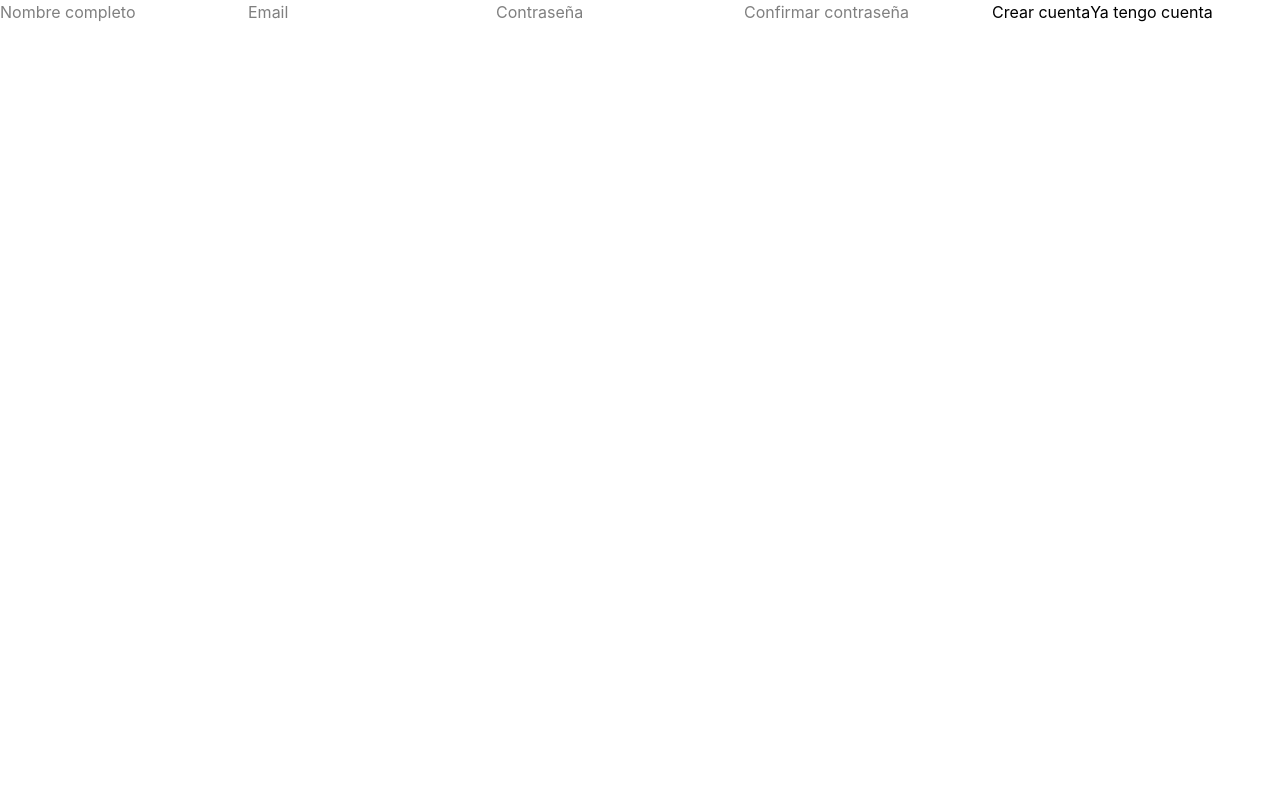
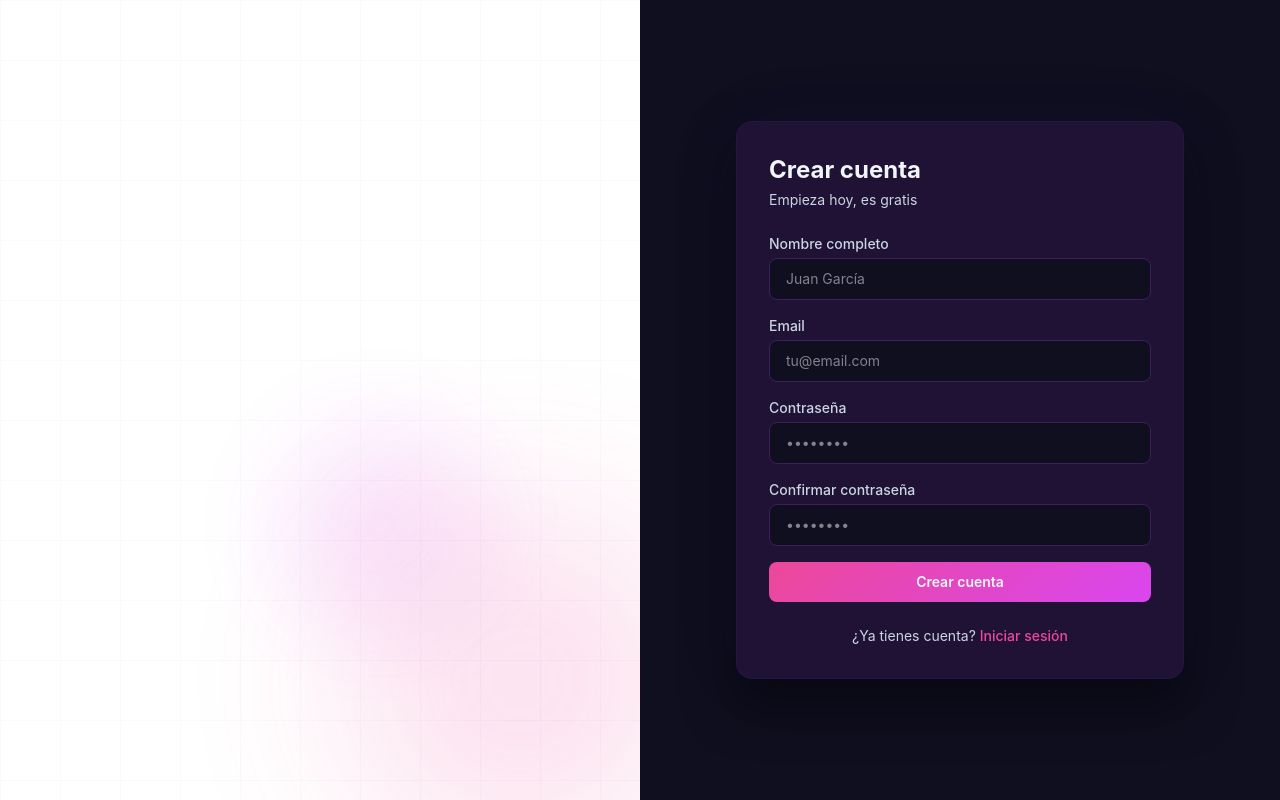
Before and after one commit to GunnedPosho/login-system, a React (Vite) app in the folder frontend/: page /register in a window 1280 px wide. Built offline with nearby package versions, Linux system fonts and the light colour scheme.

Commit message:
feat(frontend): add auth pages UI with Tailwind and shared components

```diff
--- a/frontend/src/features/auth/ForgotPasswordPage.tsx
+++ b/frontend/src/features/auth/ForgotPasswordPage.tsx
@@ -2,6 +2,8 @@ import { useForm } from 'react-hook-form'
 import { z } from 'zod'
 import { zodResolver } from '@hookform/resolvers/zod'
 import { Link } from 'react-router-dom'
+import AuthLayout from '../../shared/components/AuthLayout'
+import Input from '../../shared/components/Input'
 
 const schema = z.object({
   email: z.string().email('Email inválido'),
@@ -19,14 +21,48 @@ function ForgotPasswordPage() {
   }
 
   return (
-    <form onSubmit={handleSubmit(onSubmit)}>
-      <input {...register('email')} placeholder="Email" />
-      {errors.email && <p>{errors.email.message}</p>}
+    <AuthLayout>
+      <div className="flex flex-col gap-6">
+        {/* Header */}
+        <div className="flex flex-col gap-1">
+          <h1 className="text-2xl font-bold text-text">
+            Recuperar contraseña
+          </h1>
+          <p className="text-sm text-text-soft">
+            Te enviaremos instrucciones a tu email
+          </p>
+        </div>
 
-      <button type="submit">Enviar instrucciones</button>
+        {/* Formulario */}
+        <form onSubmit={handleSubmit(onSubmit)} className="flex flex-col gap-4">
+          <Input
+            label="Email"
+            type="email"
+            placeholder="tu@email.com"
+            error={errors.email}
+            {...register('email')}
+          />
 
-      <Link to="/login">Volver al login</Link>
-    </form>
+          <button
+            type="submit"
+            className="w-full py-2.5 rounded-lg font-semibold text-sm transition-all duration-200 cursor-pointer text-text hover:opacity-85"
+            style={{ background: 'linear-gradient(135deg, var(--color-primary), var(--color-primary-end))' }}
+          >
+            Enviar instrucciones
+          </button>
+        </form>
+
+        {/* Footer */}
+        <p className="text-sm text-center text-text-soft">
+          <Link
+            to="/login"
+            className="font-medium transition-colors text-primary hover:text-primary-end hover:underline"
+          >
+            Volver al login
+          </Link>
+        </p>
+      </div>
+    </AuthLayout>
   )
 }
 
--- a/frontend/src/features/auth/LoginPage.tsx
+++ b/frontend/src/features/auth/LoginPage.tsx
@@ -2,6 +2,8 @@ import { useForm } from 'react-hook-form'
 import { z } from 'zod'
 import { zodResolver } from '@hookform/resolvers/zod'
 import { Link } from 'react-router-dom'
+import AuthLayout from '../../shared/components/AuthLayout'
+import Input from '../../shared/components/Input'
 
 const schema = z.object({
   email: z.string().email('Email inválido'),
@@ -20,18 +22,65 @@ function LoginPage() {
   }
 
   return (
-    <form onSubmit={handleSubmit(onSubmit)}>
-      <input {...register('email')} placeholder="Email" />
-      {errors.email && <p>{errors.email.message}</p>}
+    <AuthLayout>
+      <div className="flex flex-col gap-6">
+        {/* Header */}
+        <div className="flex flex-col gap-1">
+          <h1 className="text-2xl font-bold text-text">
+            Iniciar sesión
+          </h1>
+          <p className="text-sm text-text-soft">
+            Bienvenido de nuevo
+          </p>
+        </div>
 
-      <input {...register('password')} type="password" placeholder="Contraseña" />
-      {errors.password && <p>{errors.password.message}</p>}
+        {/* Formulario */}
+        <form onSubmit={handleSubmit(onSubmit)} className="flex flex-col gap-4">
+          <Input
+            label="Email"
+            type="email"
+            placeholder="tu@email.com"
+            error={errors.email}
+            {...register('email')}
+          />
+          <Input
+            label="Contraseña"
+            type="password"
+            placeholder="••••••••"
+            error={errors.password}
+            {...register('password')}
+          />
 
-      <button type="submit">Iniciar sesión</button>
+          <div className="flex justify-end">
+            <Link
+              to="/forgot-password"
+              className="text-sm transition-colors text-primary hover:text-primary-end hover:underline"
+            >
+              ¿Olvidaste tu contraseña?
+            </Link>
+          </div>
 
-      <Link to="/register">Crear cuenta</Link>
-      <Link to="/forgot-password">Olvidé mi contraseña</Link>
-    </form>
+          <button
+            type="submit"
+            className="w-full py-2.5 rounded-lg font-semibold text-sm transition-all duration-200 cursor-pointer text-text hover:opacity-85"
+            style={{ background: 'linear-gradient(135deg, var(--color-primary), var(--color-primary-end))' }}
+          >
+            Iniciar sesión
+          </button>
+        </form>
+
+        {/* Footer */}
+        <p className="text-sm text-center text-text-soft">
+          ¿No tienes cuenta?{' '}
+          <Link
+            to="/register"
+            className="font-medium transition-colors text-primary hover:text-primary-end hover:underline"
+          >
+            Crear cuenta
+          </Link>
+        </p>
+      </div>
+    </AuthLayout>
   )
 }
 
--- a/frontend/src/features/auth/RegisterPage.tsx
+++ b/frontend/src/features/auth/RegisterPage.tsx
@@ -2,6 +2,8 @@ import { useForm } from 'react-hook-form'
 import { z } from 'zod'
 import { zodResolver } from '@hookform/resolvers/zod'
 import { Link } from 'react-router-dom'
+import AuthLayout from '../../shared/components/AuthLayout'
+import Input from '../../shared/components/Input'
 
 const schema = z.object({
   name: z.string().min(2, 'Mínimo 2 caracteres'),
@@ -25,23 +27,70 @@ function RegisterPage() {
   }
 
   return (
-    <form onSubmit={handleSubmit(onSubmit)}>
-      <input {...register('name')} placeholder="Nombre completo" />
-      {errors.name && <p>{errors.name.message}</p>}
+    <AuthLayout>
+      <div className="flex flex-col gap-6">
+        {/* Header */}
+        <div className="flex flex-col gap-1">
+          <h1 className="text-2xl font-bold text-text">
+            Crear cuenta
+          </h1>
+          <p className="text-sm text-text-soft">
+            Empieza hoy, es gratis
+          </p>
+        </div>
 
-      <input {...register('email')} placeholder="Email" />
-      {errors.email && <p>{errors.email.message}</p>}
+        {/* Formulario */}
+        <form onSubmit={handleSubmit(onSubmit)} className="flex flex-col gap-4">
+          <Input
+            label="Nombre completo"
+            type="text"
+            placeholder="Juan García"
+            error={errors.name}
+            {...register('name')}
+          />
+          <Input
+            label="Email"
+            type="email"
+            placeholder="tu@email.com"
+            error={errors.email}
+            {...register('email')}
+          />
+          <Input
+            label="Contraseña"
+            type="password"
+            placeholder="••••••••"
+            error={errors.password}
+            {...register('password')}
+          />
+          <Input
+            label="Confirmar contraseña"
+            type="password"
+            placeholder="••••••••"
+            error={errors.confirmPassword}
+            {...register('confirmPassword')}
+          />
 
-      <input {...register('password')} type="password" placeholder="Contraseña" />
-      {errors.password && <p>{errors.password.message}</p>}
+          <button
+            type="submit"
+            className="w-full py-2.5 rounded-lg font-semibold text-sm transition-all duration-200 cursor-pointer text-text hover:opacity-85"
+            style={{ background: 'linear-gradient(135deg, var(--color-primary), var(--color-primary-end))' }}
+          >
+            Crear cuenta
+          </button>
+        </form>
 
-      <input {...register('confirmPassword')} type="password" placeholder="Confirmar contraseña" />
-      {errors.confirmPassword && <p>{errors.confirmPassword.message}</p>}
-
-      <button type="submit">Crear cuenta</button>
-
-      <Link to="/login">Ya tengo cuenta</Link>
-    </form>
+        {/* Footer */}
+        <p className="text-sm text-center text-text-soft">
+          ¿Ya tienes cuenta?{' '}
+          <Link
+            to="/login"
+            className="font-medium transition-colors text-primary hover:text-primary-end hover:underline"
+          >
+            Iniciar sesión
+          </Link>
+        </p>
+      </div>
+    </AuthLayout>
   )
 }
 
--- /dev/null
+++ b/frontend/src/shared/components/AuthLayout.tsx
@@ -0,0 +1,75 @@
+function AuthLayout({ children }: { children: React.ReactNode }) {
+  return (
+    <div className="min-h-screen flex">
+      {/* Columna izquierda — gradiente animado */}
+      <div className="hidden lg:flex w-1/2 relative overflow-hidden" style={{ background: 'linear-gradient(135deg, var(--color-bg) 0%, var(--color-bg-deep) 50%, var(--color-bg) 100%)' }}>
+
+        {/* Orbes animados */}
+        <div className="absolute inset-0">
+          <div
+            className="absolute rounded-full opacity-30 blur-3xl"
+            style={{
+              width: '500px', height: '500px',
+              background: 'radial-gradient(circle, var(--color-border-focus), transparent)',
+              top: '-100px', left: '-100px',
+              animation: 'drift1 12s ease-in-out infinite alternate',
+            }}
+          />
+          <div
+            className="absolute rounded-full opacity-20 blur-3xl"
+            style={{
+              width: '400px', height: '400px',
+              background: 'radial-gradient(circle, var(--color-primary), transparent)',
+              bottom: '-80px', right: '-80px',
+              animation: 'drift2 15s ease-in-out infinite alternate',
+            }}
+          />
+          <div
+            className="absolute rounded-full opacity-15 blur-2xl"
+            style={{
+              width: '250px', height: '250px',
+              background: 'radial-gradient(circle, var(--color-primary-end), transparent)',
+              top: '50%', left: '40%',
+              animation: 'drift3 10s ease-in-out infinite alternate',
+            }}
+          />
+        </div>
+
+        {/* Estrellas */}
+        <div className="absolute inset-0" style={{ backgroundImage: 'radial-gradient(1px 1px at 20% 30%, rgba(255,255,255,0.4) 0%, transparent 100%), radial-gradient(1px 1px at 60% 15%, rgba(255,255,255,0.3) 0%, transparent 100%), radial-gradient(1px 1px at 80% 60%, rgba(255,255,255,0.35) 0%, transparent 100%), radial-gradient(1px 1px at 40% 75%, rgba(255,255,255,0.25) 0%, transparent 100%), radial-gradient(1px 1px at 10% 80%, rgba(255,255,255,0.3) 0%, transparent 100%), radial-gradient(1px 1px at 90% 25%, rgba(255,255,255,0.2) 0%, transparent 100%)' }} />
+
+        {/* Grid sutil */}
+        <div className="absolute inset-0 opacity-5" style={{ backgroundImage: 'linear-gradient(rgba(124,58,237,0.5) 1px, transparent 1px), linear-gradient(90deg, rgba(124,58,237,0.5) 1px, transparent 1px)', backgroundSize: '60px 60px' }} />
+
+        <style>{`
+          @keyframes drift1 {
+            0%   { transform: translate(0px, 0px) scale(1); }
+            100% { transform: translate(80px, 60px) scale(1.15); }
+          }
+          @keyframes drift2 {
+            0%   { transform: translate(0px, 0px) scale(1.1); }
+            100% { transform: translate(-60px, -80px) scale(1); }
+          }
+          @keyframes drift3 {
+            0%   { transform: translate(0px, 0px) scale(1); }
+            100% { transform: translate(-40px, 50px) scale(1.2); }
+          }
+        `}</style>
+      </div>
+
+      {/* Columna derecha — formulario */}
+      <div
+        className="w-full lg:w-1/2 flex items-center justify-center p-8 bg-bg"
+      >
+        <div
+        className="w-full max-w-md rounded-2xl p-8 bg-card border border-border/50"
+        style={{ boxShadow: '0 25px 50px rgba(0,0,0,0.5), 0 0 80px rgba(124,58,237,0.05)' }}
+        >
+          {children}
+        </div>
+      </div>
+    </div>
+  )
+}
+
+export default AuthLayout
--- /dev/null
+++ b/frontend/src/shared/components/Input.tsx
@@ -0,0 +1,39 @@
+import type { InputHTMLAttributes } from 'react'
+import type { FieldError } from 'react-hook-form'
+
+interface InputProps extends InputHTMLAttributes<HTMLInputElement> {
+  label: string
+  error?: FieldError
+}
+
+function Input({ label, error, id, ...rest }: InputProps) {
+  const inputId = id ?? label.toLowerCase().replace(/\s+/g, '-')
+
+  return (
+    <div className="flex flex-col gap-1">
+      <label htmlFor={inputId} className="text-sm font-medium text-text-soft">
+        {label}
+      </label>
+      <input
+        id={inputId}
+        {...rest}
+        className={`w-full rounded-lg px-4 py-2.5 text-sm outline-none transition-all duration-200 bg-bg text-text ${error ? 'border border-error' : 'border border-border-input'}`}
+        onFocus={e => {
+          e.currentTarget.style.border = `1px solid ${error ? 'var(--color-error)' : 'var(--color-border-focus)'}`
+          e.currentTarget.style.boxShadow = error ? '0 0 0 3px rgba(239,68,68,0.15)' : '0 0 0 3px rgba(124,58,237,0.15)'
+        }}
+        onBlur={e => {
+          e.currentTarget.style.border = `1px solid ${error ? 'var(--color-error)' : 'var(--color-border-input)'}`
+          e.currentTarget.style.boxShadow = 'none'
+        }}
+      />
+      {error && (
+        <p className="text-xs text-error">
+          {error.message}
+        </p>
+      )}
+    </div>
+  )
+}
+
+export default Input
```
Also changed, not shown: frontend/src/index.css (+34 -0 lines).
